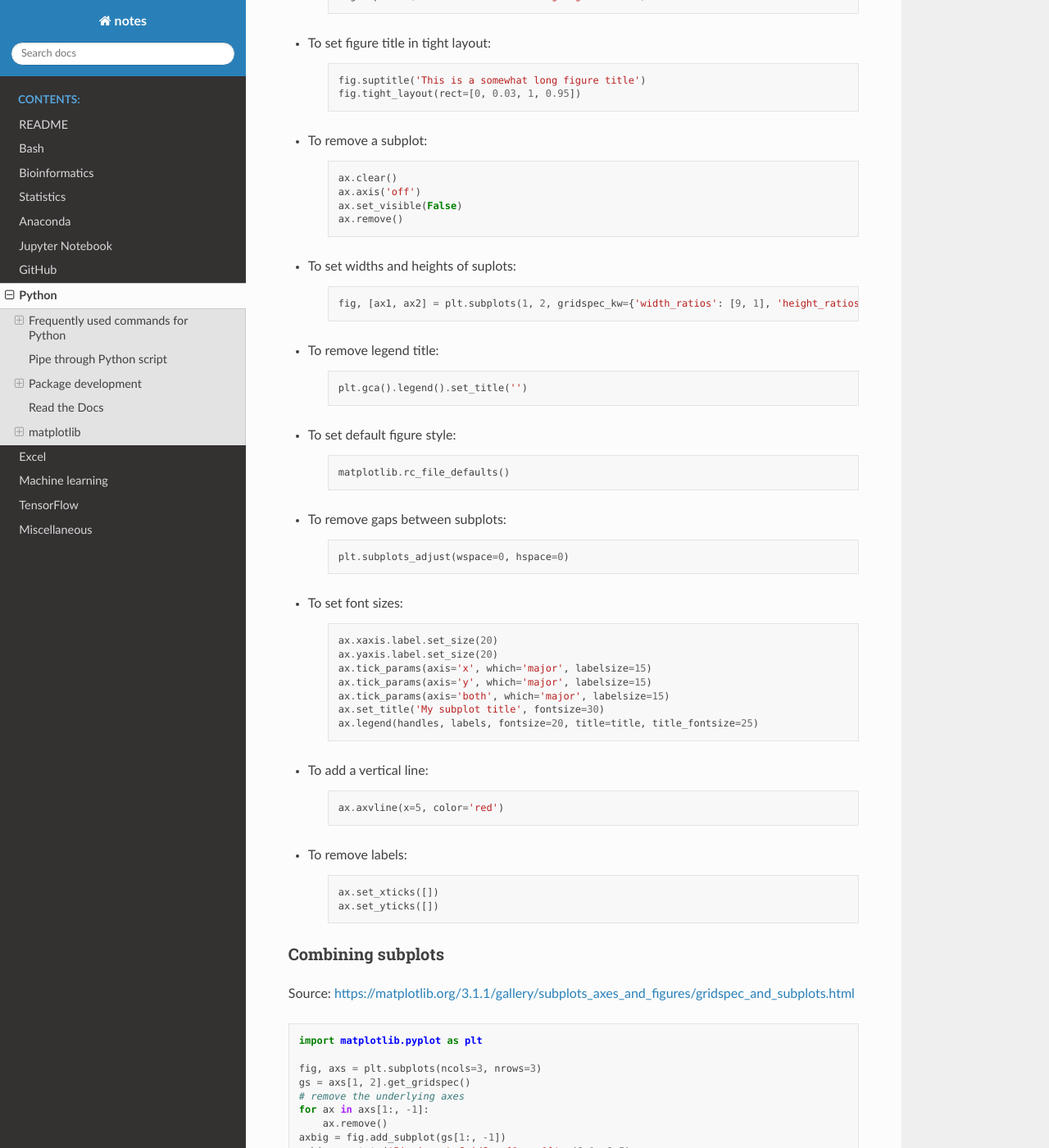
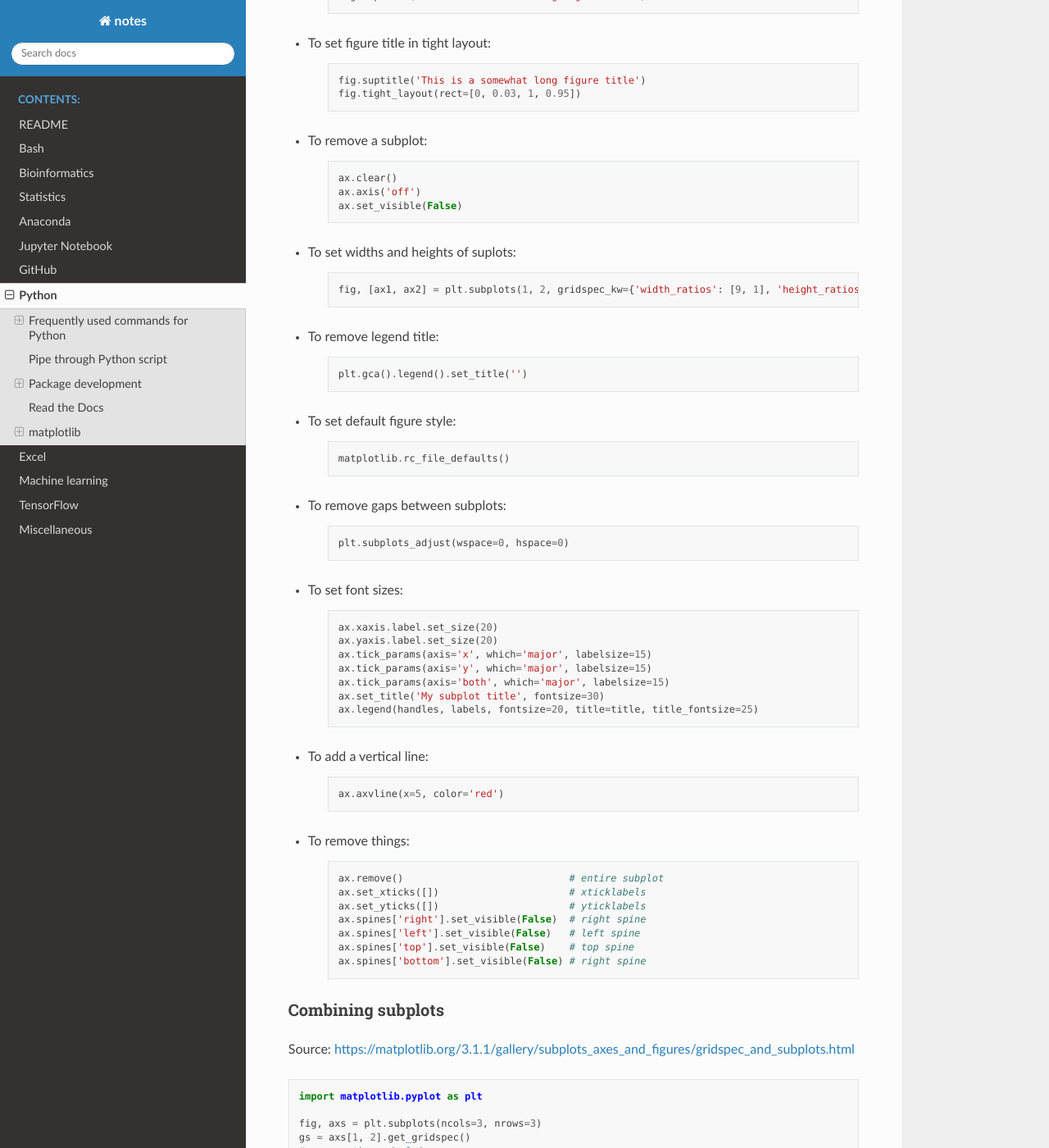
Before and after one commit to sbslee/notes, a Sphinx documentation site: the page built from docs/python.rst, in a window 1280 px wide and 1400 px high, scrolled down 3688 px. Shown: the whole window at 82% size. Built offline with Sphinx 7.4.7 and the Read the Docs theme 2.0.0, drawn with Linux system fonts in a browser that asks for light colours.

Commit message:
Update notes

```diff
--- a/docs/python.rst
+++ b/docs/python.rst
@@ -250,12 +249,17 @@ Frequently used commands for matplotlib
 
         ax.axvline(x=5, color='red')
 
-* To remove labels:
+* To remove things:
 
     .. code:: python3
 
-        ax.set_xticks([])
-        ax.set_yticks([])
+        ax.remove()                            # entire subplot
+        ax.set_xticks([])                      # xticklabels
+        ax.set_yticks([])                      # yticklabels
+        ax.spines['right'].set_visible(False)  # right spine
+        ax.spines['left'].set_visible(False)   # left spine
+        ax.spines['top'].set_visible(False)    # top spine
+        ax.spines['bottom'].set_visible(False) # right spine
 
 Combining subplots
 ------------------
```
Also changed, not shown: other parts of docs/python.rst (+0 -1 lines).
